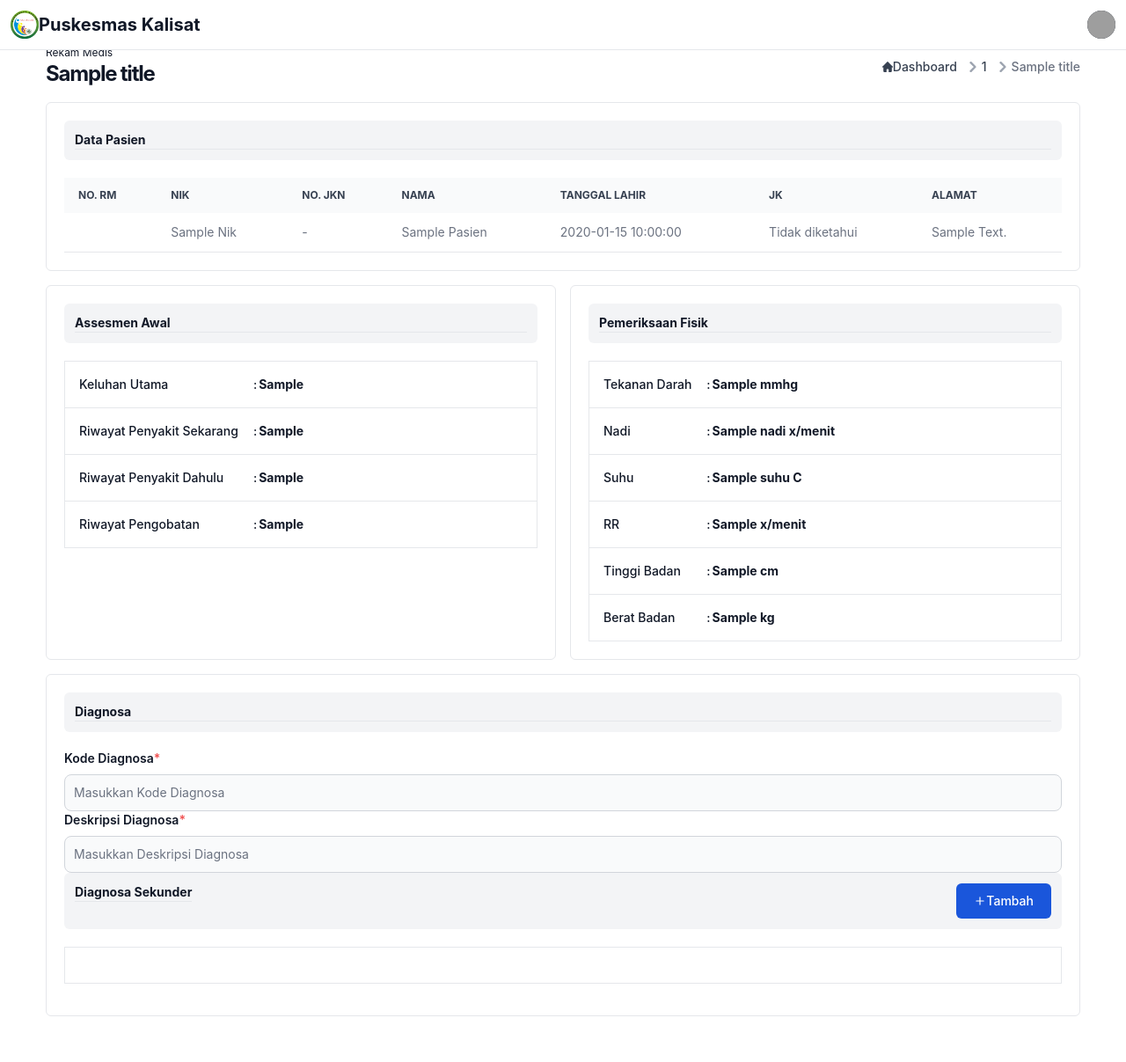
After one commit to frame-code-dev/sistem-rme, a CodeIgniter app: the page made by application/views/backoffice/rekam-medis/create.php in a window 1280 px wide. The commit adds this page. Shown: the whole page at 88% size. Run offline with CodeIgniter, Linux system fonts and the light colour scheme; tables that the repository leaves empty hold one stand-in row (values such as "Sample post"); the template is opened without the code that fills it: most values are stand-ins (such as "Sample title", 1, 10 or a date in 2020); data that the repository does not hold is empty; some libraries are stand-ins or nearby versions; grey boxes are pictures that could not be loaded.

```diff
--- a/application/config/routes.php
+++ b/application/config/routes.php
@@ -89,5 +89,10 @@ $route['pemeriksaan/list'] = 'pemeriksaan/list';
 $route['pemeriksaan/create/(:any)'] = 'pemeriksaan/create/$1';
 $route['pemeriksaan/store'] = 'pemeriksaan/store';
 
+// Rekam Medis
+$route['rekam-medis'] = 'rekammedis/index';
+$route['rekam-medis/create/(:any)'] = 'rekammedis/create/$1';
+
+
 $route['404_override'] = '';
 $route['translate_uri_dashes'] = FALSE;
--- a/application/views/backoffice/pemeriksaan/create.php
+++ b/application/views/backoffice/pemeriksaan/create.php
@@ -37,7 +37,7 @@
 									<svg class="rtl:rotate-180 w-3 h-3 text-gray-400 mx-1" aria-hidden="true" xmlns="http://www.w3.org/2000/svg" fill="none" viewBox="0 0 6 10">
 										<path stroke="currentColor" stroke-linecap="round" stroke-linejoin="round" stroke-width="2" d="m1 9 4-4-4-4"/>
 									</svg>
-									<a href="<?=base_url('obat')?>" class="ms-1 text-sm font-medium text-gray-700 hover:text-blue-600 md:ms-2 dark:text-gray-400 dark:hover:text-white"><?=$current_page?></a>
+									<a href="<?=base_url('pemeriksaan')?>" class="ms-1 text-sm font-medium text-gray-700 hover:text-blue-600 md:ms-2 dark:text-gray-400 dark:hover:text-white"><?=$current_page?></a>
 									</div>
 								</li>
 								<li aria-current="page">
--- /dev/null
+++ b/application/views/backoffice/rekam-medis/create.php
@@ -0,0 +1,304 @@
+<html lang="">
+    <head>
+		<?php $this->load->view("template/_partials/head") ?>
+    </head>
+    <body class=" text-gray-900">
+
+		<?php $this->load->view("template/_partials/topbar") ?>
+		<?php $this->load->view("template/_partials/sidebar") ?>
+		<div class="p-4 sm:ml-64">
+			<div class="p-4 mt-14">
+				<section class="p-5 overflow-y-auto">
+					<div class="head lg:flex grid grid-cols-1 justify-between w-full">
+						<div class="heading flex-auto">
+							<p class="text-blue-950 font-sm text-xs">
+								Rekam Medis
+							</p>
+							<h2 class="font-bold tracking-tighter text-2xl text-theme-text">
+								<?=$title?>
+							</h2>
+						</div>
+						<div class="layout lg:flex grid grid-cols-1 lg:mt-0 mt-5 justify-end gap-5">
+							<nav class="flex" aria-label="Breadcrumb">
+								<ol class="inline-flex items-center space-x-1 md:space-x-2 rtl:space-x-reverse">
+								<li class="inline-flex items-center">
+									<a href="<?=base_url('dashboard')?>" class="inline-flex items-center text-sm font-medium text-gray-700 hover:text-blue-600 dark:text-gray-400 dark:hover:text-white">
+									<svg class="w-3 h-3 me-2.5" aria-hidden="true" xmlns="http://www.w3.org/2000/svg" fill="currentColor" viewBox="0 0 20 20">
+										<path d="m19.707 9.293-2-2-7-7a1 1 0 0 0-1.414 0l-7 7-2 2a1 1 0 0 0 1.414 1.414L2 10.414V18a2 2 0 0 0 2 2h3a1 1 0 0 0 1-1v-4a1 1 0 0 1 1-1h2a1 1 0 0 1 1 1v4a1 1 0 0 0 1 1h3a2 2 0 0 0 2-2v-7.586l.293.293a1 1 0 0 0 1.414-1.414Z"/>
+									</svg>
+									Dashboard
+									</a>
+								</li>
+								<li>
+									<div class="flex items-center">
+									<svg class="rtl:rotate-180 w-3 h-3 text-gray-400 mx-1" aria-hidden="true" xmlns="http://www.w3.org/2000/svg" fill="none" viewBox="0 0 6 10">
+										<path stroke="currentColor" stroke-linecap="round" stroke-linejoin="round" stroke-width="2" d="m1 9 4-4-4-4"/>
+									</svg>
+									<a href="<?=base_url('rekam-medis')?>" class="ms-1 text-sm font-medium text-gray-700 hover:text-blue-600 md:ms-2 dark:text-gray-400 dark:hover:text-white"><?=$current_page?></a>
+									</div>
+								</li>
+								<li aria-current="page">
+									<div class="flex items-center">
+									<svg class="rtl:rotate-180 w-3 h-3 text-gray-400 mx-1" aria-hidden="true" xmlns="http://www.w3.org/2000/svg" fill="none" viewBox="0 0 6 10">
+										<path stroke="currentColor" stroke-linecap="round" stroke-linejoin="round" stroke-width="2" d="m1 9 4-4-4-4"/>
+									</svg>
+									<span class="ms-1 text-sm font-medium text-gray-500 md:ms-2 dark:text-gray-400"><?=$title?></span>
+									</div>
+								</li>
+								</ol>
+							</nav>
+						</div>
+					</div>
+					<div class="card bg-white p-5 mt-4 border rounded-md w-full relative">
+						<div class="w-full bg-gray-100 p-3 rounded-md mb-5">
+							<h4 class="font-bold text-sm">Data Pasien</h4>
+							<hr>
+						</div>
+                        <table class="w-full text-sm text-left text-gray-500 dark:text-gray-400">
+							<thead class="text-xs text-gray-700 uppercase bg-gray-50 dark:bg-gray-700 dark:text-gray-400">
+								<tr>
+									<th scope="col" class="px-4 py-3">No. RM</th>
+									<th scope="col" class="px-4 py-3">NIK</th>
+									<th scope="col" class="px-4 py-3">No. JKN</th>
+									<th scope="col" class="px-4 py-3">Nama</th>
+									<th scope="col" class="px-4 py-3">Tanggal Lahir</th>
+									<th scope="col" class="px-4 py-3">JK</th>
+									<th scope="col" class="px-4 py-3">Alamat</th>
+								</tr>
+							</thead>
+							<tbody>
+                                <tr class="border-b dark:border-gray-700">
+                                    <td class="px-4 py-3"><?=ucwords($pasien->no_rm)?></td>
+                                    <td class="px-4 py-3"><?=ucwords($pasien->nik)?></td>
+                                    <td class="px-4 py-3"><?=$pasien->no_jkn != null ? $pasien->no_jkn : '-'?></td>
+                                    <td class="px-4 py-3"><?=ucwords($pasien->name)?></td>
+                                    <td class="px-4 py-3"><?=ucwords($pasien->tanggal_lahir)?></td>
+                                    <td class="px-4 py-3">
+                                        <?= $pasien->jenis_kelamin == 'l' ?
+                                            'Laki-laki' : ($pasien->jenis_kelamin == 'p' ? 'Perempuan' : 'Tidak diketahui') ?>
+                                    </td>
+                                    <td class="px-4 py-3"><?=ucwords($pasien->alamat)?></td>
+                                </tr>
+							</tbody>
+						</table>
+					</div>
+					<div class="grid grid-cols-2 gap-4">
+						<div class="card bg-white p-5 mt-4 border rounded-md w-full relative">
+							<div class="w-full bg-gray-100 p-3 rounded-md mb-5">
+								<h4 class="font-bold text-sm">Assesmen Awal</h4>
+								<hr>
+							</div>
+							<table class="w-full text-sm text-left rtl:text-right text-gray-500 dark:text-gray-400">
+								<tbody class="border p-4 w-full">
+									<tr class="px-4 py-3 font-medium text-gray-900 whitespace-nowrap dark:text-white">
+										<td width="20%" class="p-4">Keluhan Utama</td>
+										<td width="1%">:</td>
+										<td class="font-bold"><?=$data->keluhan_utama?></td>
+									</tr>
+								</tbody>
+								<tbody class="border p-4 w-full">
+									<tr class="px-4 py-3 font-medium text-gray-900 whitespace-nowrap dark:text-white">
+										<td width="20%" class="p-4">Riwayat Penyakit Sekarang</td>
+										<td width="1%">:</td>
+										<td class="font-bold"><?=$data->riwayat_penyakit_sekarang?></td>
+									</tr>
+								</tbody>
+								<tbody class="border p-4 w-full">
+									<tr class="px-4 py-3 font-medium text-gray-900 whitespace-nowrap dark:text-white">
+										<td width="20%" class="p-4">Riwayat Penyakit Dahulu</td>
+										<td width="1%">:</td>
+										<td class="font-bold"><?=$data->riwayat_penyakit_dahulu?></td>
+									</tr>
+								</tbody>
+								<tbody class="border p-4 w-full">
+									<tr class="px-4 py-3 font-medium text-gray-900 whitespace-nowrap dark:text-white">
+										<td width="20%" class="p-4">Riwayat Pengobatan</td>
+										<td width="1%">:</td>
+										<td class="font-bold"><?=$data->riwayat_pengobatan?></td>
+									</tr>
+								</tbody>
+							</table>
+						</div>
+						<div class="card bg-white p-5 mt-4 border rounded-md w-full relative">
+							<div class="w-full bg-gray-100 p-3 rounded-md mb-5">
+								<h4 class="font-bold text-sm">Pemeriksaan Fisik</h4>
+								<hr>
+							</div>
+							<div class="col-span-1 w-full">
+								<table class="w-full text-sm text-left rtl:text-right text-gray-500 dark:text-gray-400">
+									<tbody class="border p-4 w-full">
+										<tr class="px-4 py-3 font-medium text-gray-900 whitespace-nowrap dark:text-white border">
+											<td width="20%" class="p-4">Tekanan Darah</td>
+											<td width="1%">:</td>
+											<td class="font-bold"><?=$data->tekanan_darah?> mmhg</td>
+										</tr>
+										<tr class="px-4 py-3 font-medium text-gray-900 whitespace-nowrap dark:text-white border">
+											<td width="20%" class="p-4">Nadi</td>
+											<td width="1%">:</td>
+											<td class="font-bold"><?=$data->nadi?> x/menit</td>
+										</tr>
+										<tr class="px-4 py-3 font-medium text-gray-900 whitespace-nowrap dark:text-white border">
+											<td width="20%" class="p-4">Suhu</td>
+											<td width="1%">:</td>
+											<td class="font-bold"><?=$data->suhu?>  C</td>
+										</tr>
+										<tr class="px-4 py-3 font-medium text-gray-900 whitespace-nowrap dark:text-white border">
+											<td width="20%" class="p-4">RR</td>
+											<td width="1%">:</td>
+											<td class="font-bold"><?=$data->rr?> x/menit</td>
+										</tr>
+										<tr class="px-4 py-3 font-medium text-gray-900 whitespace-nowrap dark:text-white border">
+											<td width="20%" class="p-4">Tinggi Badan</td>
+											<td width="1%">:</td>
+											<td class="font-bold"><?=$data->tinggi_badan?> cm</td>
+										</tr>
+										<tr class="px-4 py-3 font-medium text-gray-900 whitespace-nowrap dark:text-white border">
+											<td width="20%" class="p-4">Berat Badan</td>
+											<td width="1%">:</td>
+											<td class="font-bold"><?=$data->berat_badan?> kg</td>
+										</tr>
+									</tbody>
+								</table>
+							</div>
+						</div>
+					</div>
+					<div class="card bg-white p-5 mt-4 border rounded-md w-full relative">
+						<div class="w-full bg-gray-100 p-3 rounded-md mb-5">
+							<h4 class="font-bold text-sm">Diagnosa</h4>
+							<hr>
+						</div>
+						<form action="" class="w-full mx-auto space-y-4" enctype="multipart/form-data">
+							<div class="grid grid-cols-2 gap-3">
+								<div class="col-span-2">
+									<label for="" class="block mb-2 text-sm font-semibold text-gray-900">Kode Diagnosa<span class="me-2 text-red-500">*</span></label>
+									<input type="text"  placeholder="Masukkan Kode Diagnosa" name="diagnosa_utama_code" onkeyup="getDiagnosis()" id="diagnosa_utama_code" class="bg-gray-50 border border-gray-300 text-gray-900 text-sm rounded-lg focus:ring-primary-600 focus:border-primary-600 block w-full p-2.5 dark:bg-gray-700 dark:border-gray-600 dark:placeholder-gray-400 dark:text-white dark:focus:ring-primary-500 dark:focus:border-primary-500">
+									<div class="text-red-500 text-xs italic font-semibold">
+										<?= form_error('diagnosa_utama_code') ?>
+									</div>
+									<div id="loadingMessage" class="text-blue-500 text-xs italic font-semibold" style="display: none;">
+										Data sedang dimuat...
+									</div>
+								</div>
+								<div class="col-span-2">
+									<label for="" class="block mb-2 text-sm font-semibold text-gray-900">Deskripsi Diagnosa<span class="me-2 text-red-500">*</span></label>
+									<input type="text"  placeholder="Masukkan Deskripsi Diagnosa" name="diagnosa_utama_name" id="diagnosa_utama_name" class="bg-gray-50 border border-gray-300 text-gray-900 text-sm rounded-lg focus:ring-primary-600 focus:border-primary-600 block w-full p-2.5 dark:bg-gray-700 dark:border-gray-600 dark:placeholder-gray-400 dark:text-white dark:focus:ring-primary-500 dark:focus:border-primary-500">
+									<div class="text-red-500 text-xs italic font-semibold">
+										<?= form_error('diagnosa_utama_name') ?>
+									</div>
+								</div>
+								<div class="col-span-2">
+									<div class="flex justify-between w-full bg-gray-100 p-3 rounded-md mb-5">
+										<div>
+											<h4 class="font-bold text-sm">Diagnosa Sekunder</h4>
+											<hr>
+										</div>
+										<div>
+											<button type="button" class="text-white bg-blue-700 hover:bg-blue-800 focus:ring-4 focus:outline-none focus:ring-blue-300 font-medium rounded-md text-sm px-5 py-2.5 text-center inline-flex items-center me-2 dark:bg-blue-600 dark:hover:bg-blue-700 dark:focus:ring-blue-800"  id="panel_fields_button">
+												<svg class="w-3.5 h-3.5 me-2 text-white" aria-hidden="true" xmlns="http://www.w3.org/2000/svg" width="24" height="24" fill="none" viewBox="0 0 24 24">
+													<path stroke="currentColor" stroke-linecap="round" stroke-linejoin="round" stroke-width="2" d="M5 12h14m-7 7V5"/>
+												</svg>
+												Tambah
+
+											</button>
+										</div>
+									</div>
+								</div>
+								<div class="col-span-2">
+									<div id="panel_fields" class="border p-5"></div>
+
+									</div>
+								</div>
+							</div>
+
+						</form>
+					</div>
+				</section>
+			</div>
+		</div>
+	</body>
+	<?php $this->load->view("template/_partials/script") ?>
+	<script>
+		function getDiagnosis(){
+			var getCode = document.getElementById('diagnosa_utama_code').value;
+			var getDesc = document.getElementById('diagnosa_utama_name');
+			var loadingMessage = document.getElementById('loadingMessage');
+
+			$.ajax({
+				url: 'http://icd10api.com/?code='+getCode+'&desc=short&r=json',
+				type: 'GET',
+				dataType: 'JSON',
+				beforeSend: function() {
+					// Show the loading message before sending the request
+					loadingMessage.style.display = 'block';
+				},
+				success: function(data){
+					if (data.Response == 'False') {
+						loadingMessage.style.display = 'block';
+
+					}else{
+						getDesc.value = data.Description;
+						// Hide the loading message
+						loadingMessage.style.display = 'none';
+					}
+				},
+				error: function() {
+					// Hide the loading message in case of error as well
+					loadingMessage.style.display = 'none';
+					// alert('Gagal mengambil data diagnosa.');
+				}
+			});
+		}
+
+		function getDiagnosisOther(that, number){
+			var getCode = document.getElementById('code_diagnosis_other-'+number).value;
+			var getDesc = document.getElementById('description_diagnosis_other-'+number);
+			$.ajax({
+				url: 'http://icd10api.com/?code='+getCode+'&desc=short&r=json',
+				type: 'GET',
+				dataType: 'JSON',
+				success: function(data){
+					console.log(data);
+					getDesc.value = data.Description;
+				}
+			});
+		}
+		var room = 1;
+		$('#panel_fields_button').click(function(){
+			panel_fields()
+		})
+		function panel_fields(){
+				room++;
+				var objTo = document.getElementById('panel_fields');
+				var divtest = document.createElement("div");
+				divtest.setAttribute("class", "form-group removeclass"+room);
+				var rdiv = 'removeclass'+room;
+				divtest.innerHTML = `
+				<div class="grid mt-5 grid-cols-2 gap-5 xl:grid-cols-1">
+					<div>
+						<label for="" class="block mb-2 text-sm font-semibold text-gray-900">Kode Diagnosa Lainnya:<span class="me-2 text-red-500">*</span></label>
+						<input required type="text" id="code_diagnosis_other-${room}" onkeyup="getDiagnosisOther(this, ${room})" name="code_diagnosis_other[]" class="bg-gray-50 border border-gray-300 text-gray-900 text-sm rounded-lg focus:ring-primary-600 focus:border-primary-600 block w-full p-2.5 dark:bg-gray-700 dark:border-gray-600 dark:placeholder-gray-400 dark:text-white dark:focus:ring-primary-500 dark:focus:border-primary-500" placeholder="Kode Diagnosa Lainnya" value="">
+						<span class="pl-1 text-xs text-red-600 text-bold"></span>
+					</div>
+					<div>
+						<label for="" class="block mb-2 text-sm font-semibold text-gray-900">Deskripsi Diagnosa Lainnya:<span class="me-2 text-red-500">*</span></label>
+						<div class="flex">
+							<div class="w-full">
+								<input required type="text" id="description_diagnosis_other-${room}" name="description_diagnosis_other[]" class="bg-gray-50 border border-gray-300 text-gray-900 text-sm rounded-lg focus:ring-primary-600 focus:border-primary-600 block w-full p-2.5 dark:bg-gray-700 dark:border-gray-600 dark:placeholder-gray-400 dark:text-white dark:focus:ring-primary-500 dark:focus:border-primary-500" placeholder="Deskripsi Diagnosa Lainnya" value="">
+							</div>
+							<div class="ms-2">
+								<button type="button" class="bg-white text-red-700 hover:text-white border border-red-700 hover:bg-red-800 focus:ring-4 focus:outline-none focus:ring-red-300 font-medium rounded-lg text-sm px-5 py-2.5 text-center me-2 mb-2 dark:border-red-500 dark:text-red-500 dark:hover:text-white dark:hover:bg-red-600 dark:focus:ring-red-900" onclick="remove_panel_fields(${room})">Hapus</button>
+							</div>
+						</div>
+					</div>
+				</div>`;
+
+				objTo.appendChild(divtest)
+
+		}
+		function remove_panel_fields(rid) {
+			$('.removeclass'+rid).remove();
+		}
+	</script>
+	<script>
+	</script>
+</html>
--- a/application/views/template/_partials/sidebar.php
+++ b/application/views/template/_partials/sidebar.php
@@ -81,7 +81,7 @@
 			</li>
 			<hr>
 			<li>
-				<a href="#" class="flex items-center p-2 text-gray-900 rounded-lg dark:text-white hover:bg-gray-100 dark:hover:bg-gray-700 group">
+				<a href="<?=base_url('rekam-medis')?>" class="flex items-center p-2 text-gray-900 rounded-lg dark:text-white hover:bg-gray-100 dark:hover:bg-gray-700 group">
 				<svg class="w-5 h-5 text-gray-500 transition duration-75 dark:text-gray-400 group-hover:text-gray-900 dark:group-hover:text-white" aria-hidden="true" xmlns="http://www.w3.org/2000/svg" width="24" height="24" fill="none" viewBox="0 0 24 24">
 					<path stroke="currentColor" stroke-linecap="round" stroke-linejoin="round" stroke-width="2" d="M21 12a28.076 28.076 0 0 1-1.091 9M7.231 4.37a8.994 8.994 0 0 1 12.88 3.73M2.958 15S3 14.577 3 12a8.949 8.949 0 0 1 1.735-5.307m12.84 3.088A5.98 5.98 0 0 1 18 12a30 30 0 0 1-.464 6.232M6 12a6 6 0 0 1 9.352-4.974M4 21a5.964 5.964 0 0 1 1.01-3.328 5.15 5.15 0 0 0 .786-1.926m8.66 2.486a13.96 13.96 0 0 1-.962 2.683M7.5 19.336C9 17.092 9 14.845 9 12a3 3 0 1 1 6 0c0 .749 0 1.521-.031 2.311M12 12c0 3 0 6-2 9"/>
 				</svg>
```
Also changed, not shown: application/controllers/RekamMedis.php (added, +36 -0 lines), application/models/Rekam_model.php (added, +28 -0 lines), application/views/backoffice/rekam-medis/index.php (added, +86 -0 lines).
